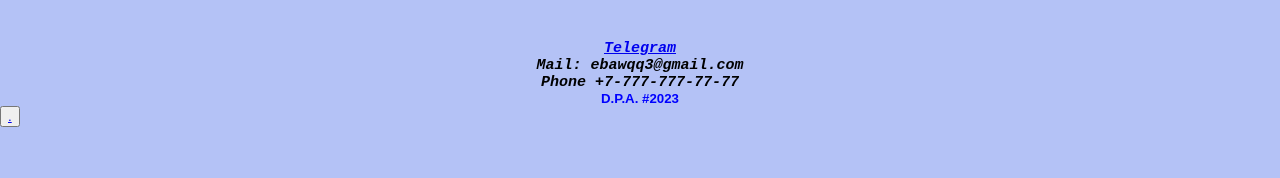
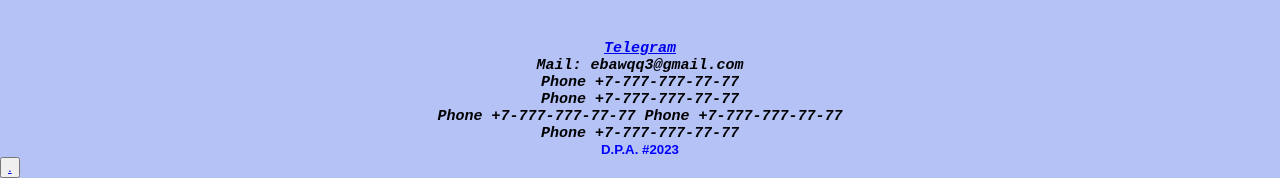
Before and after one commit to Pavel812/CV, a plain HTML site: page index.html in a window 1280 px wide. Shown: the part 1095-1273 px from the top of the page. Before the commit the page ends 1222 px from the top, so only its background shows below. Drawn offline with Linux system fonts and the light colour scheme; files whose address does not match are found by name.

Commit message:
testcommit

```diff
--- a/index.html
+++ b/index.html
@@ -71,6 +71,16 @@
        <p>
         Phone +7-777-777-77-77
        </p>
+       <p>
+        Phone +7-777-777-77-77
+       </p>
+       <p>
+        Phone +7-777-777-77-77
+        Phone +7-777-777-77-77
+       </p>
+       <p>
+        Phone +7-777-777-77-77
+       </p>
     	</footer>
     </h4>
     <h5>D.P.A. #2023</h5>
```
